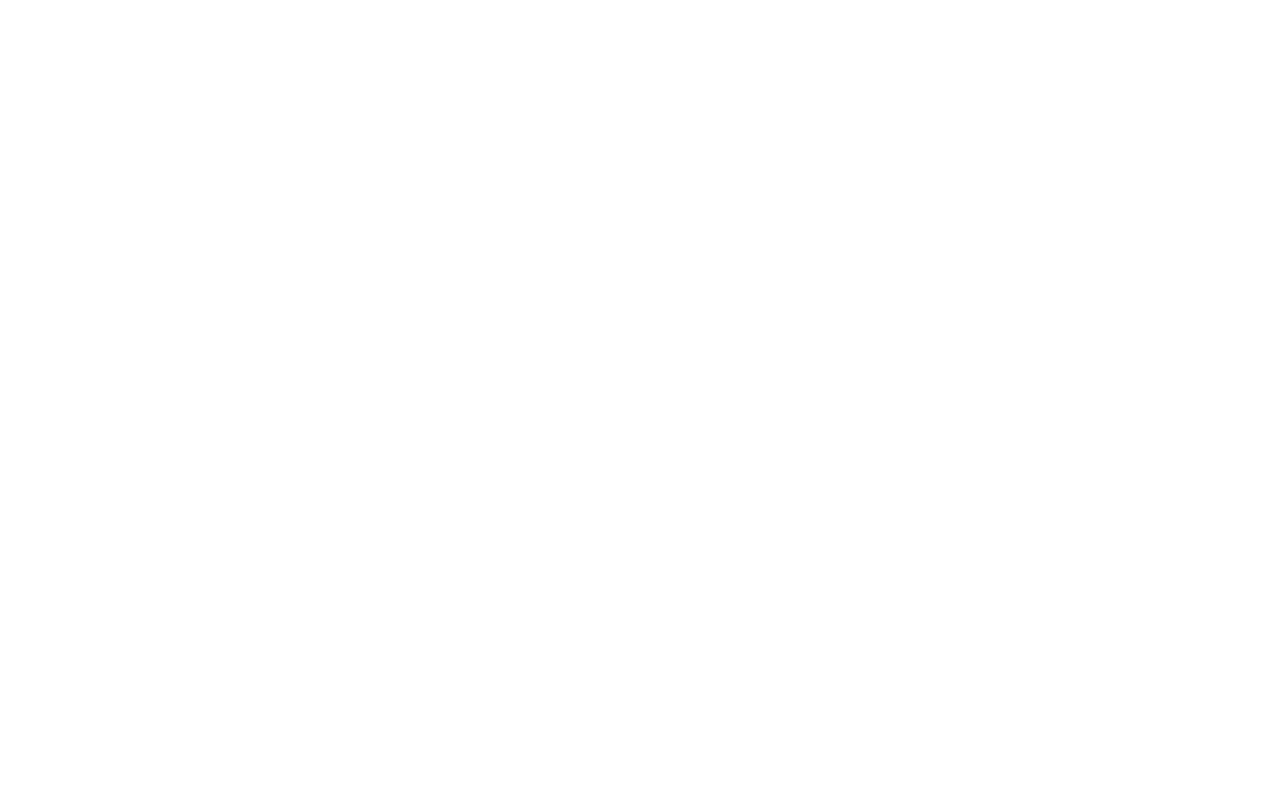
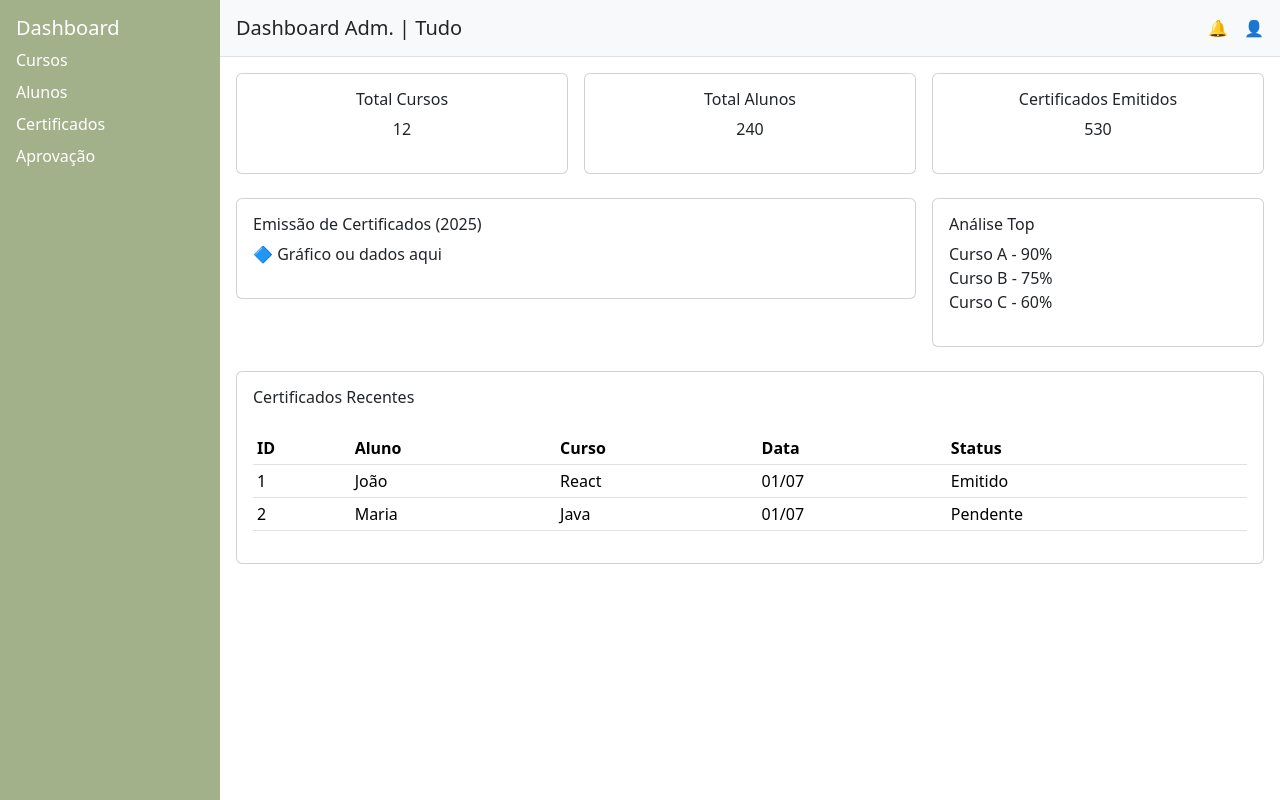
Before and after one commit to desatinar/front-sistema-emissao-certificado, a React (Vite) app: page /dashboard in a window 1280 px wide. Before the commit this address had no page. Built offline with nearby package versions, Linux system fonts and the light colour scheme.

Commit message:
feat: criacao da pagina dashboard com os componentes header, main e sidebar

```diff
--- a/src/main.jsx
+++ b/src/main.jsx
@@ -4,6 +4,7 @@
 import { BrowserRouter, Routes, Route } from "react-router";
 import Login from './pages/Login/index.jsx';
 import Signup from './pages/Signup/index.jsx';
+import Dashboard from './pages/Dashboard/index.jsx';
 
 createRoot(document.getElementById('root')).render(
   <StrictMode>
@@ -12,6 +13,7 @@
         <Route index element={<App />}/>
         <Route path="login" element={<Login/>} />
         <Route path="signup" element={<Signup />} />
+        <Route path="dashboard" element={<Dashboard />}/>
       </Routes>
     </BrowserRouter>
   </StrictMode>,
--- /dev/null
+++ b/src/pages/Dashboard/components/Header.jsx
@@ -0,0 +1,13 @@
+const Header = () => {
+    return(
+        <div className="d-flex justify-content-between align-items-center px-3 py-3 border-bottom bg-light">
+            <h5 className="mb-0">Dashboard Adm. | Tudo</h5>
+            <div className="d-flex align-items-center">
+                <span className="me-3">🔔</span>
+                <span>👤</span>
+            </div>
+        </div>
+    )
+};
+
+export default Header;
--- /dev/null
+++ b/src/pages/Dashboard/components/MainContent.jsx
@@ -0,0 +1,78 @@
+const MainContent = () => {
+    return(
+        <div className="p-3">
+            <div className="row g-3 mb-4">
+                <div className="col-12 col-md-4">
+                    <div className="card text-center">
+                        <div className="card-body">
+                            <h6>Total Cursos</h6>
+                            <p>12</p>
+                        </div>
+                    </div>
+                </div>
+                <div className="col-12 col-md-4">
+                    <div className="card text-center">
+                        <div className="card-body">
+                            <h6>Total Alunos</h6>
+                            <p>240</p>
+                        </div>
+                    </div>
+                </div>
+                <div className="col-12 col-md-4">
+                    <div className="card text-center">
+                        <div className="card-body">
+                            <h6>Certificados Emitidos</h6>
+                            <p>530</p>
+                        </div>
+                    </div>
+                </div>
+            </div>
+            <div className="row g-3 mb-4">
+                <div className="col-12 col-lg-8">
+                    <div className="card">
+                        <div className="card-body">
+                            <h6>Emissão de Certificados (2025)</h6>
+                            <p>🔷 Gráfico ou dados aqui</p>
+                        </div>
+                    </div>
+                </div>
+                <div className="col-12 col-lg-4">
+                    <div className="card">
+                        <div className="card-body">
+                            <h6>Análise Top</h6>
+                            <ul className="list-unstyled">
+                                <li>Curso A - 90%</li>
+                                <li>Curso B - 75%</li>
+                                <li>Curso C - 60%</li>
+                            </ul>
+                        </div>
+                    </div>
+                </div>
+            </div>
+            <div className="card">
+                <div className="card-body">
+                    <h6>Certificados Recentes</h6>
+                    <div className="table-responsive">
+                        <table className="table table-sm mt-3">
+                            <thead>
+                                <tr>
+                                    <th>ID</th>
+                                    <th>Aluno</th>
+                                    <th>Curso</th>
+                                    <th>Data</th>
+                                    <th>Status</th>
+                                </tr>
+                            </thead>
+                            <tbody>
+                                <tr><td>1</td><td>João</td><td>React</td><td>01/07</td><td>Emitido</td></tr>
+                                <tr><td>2</td><td>Maria</td><td>Java</td><td>01/07</td><td>Pendente</td></tr>
+                            </tbody>
+                        </table>
+                    </div>
+                </div>
+            </div>
+        </div>
+    )
+};
+
+export default MainContent;
--- /dev/null
+++ b/src/pages/Dashboard/components/Sidebar.jsx
@@ -0,0 +1,17 @@
+const Sidebar = () => {
+    return(
+        <div className="text-white p-3 d-none d-lg-block"
+            style={{ width: '220px', background: '#A3B18A'}}
+        >
+            <ul className="nav flex-column">
+                <li className="h5 nav-item mb-2">Dashboard</li>
+                <li className="nav-item mb-2">Cursos</li>
+                <li className="nav-item mb-2">Alunos</li>
+                <li className="nav-item mb-2">Certificados</li>
+                <li className="nav-item">Aprovação</li>
+            </ul>
+        </div>
+    )
+};
+
+export default Sidebar;
--- /dev/null
+++ b/src/pages/Dashboard/index.jsx
@@ -0,0 +1,17 @@
+import Sidebar from "../Dashboard/components/Sidebar";
+import Header from "../Dashboard/components/Header";
+import MainContent from "../Dashboard/components/MainContent";
+
+const Dashboard = () => {
+    return (
+        <div className="d-flex flex-column flex-lg-row min-vh-100">
+            <Sidebar />
+            <div className="flex-grow-1">
+                <Header />
+                <MainContent />
+            </div>
+        </div>
+    );
+};
+
+export default Dashboard;
```
